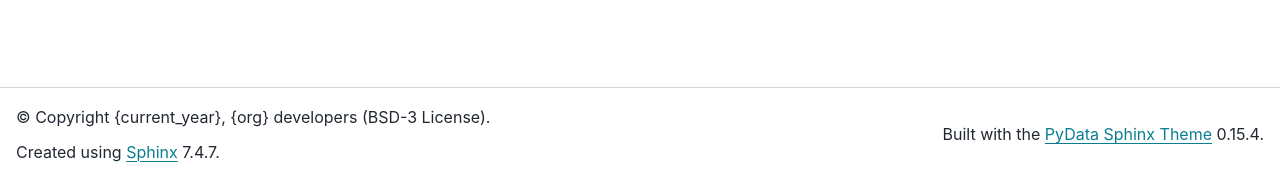
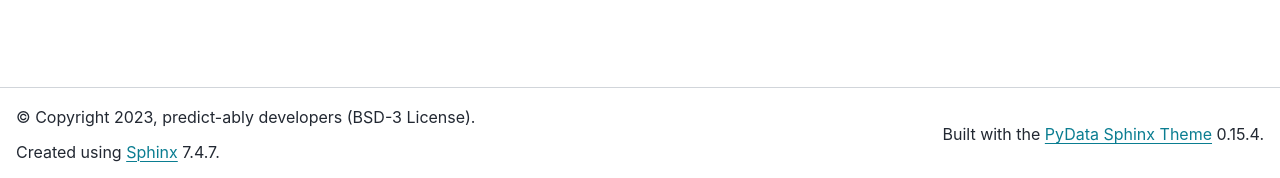
Before and after one commit to predict-ably/predictably, a Sphinx documentation site: the page built from docs/source/index.rst, in a window 1280 px wide. Shown: the part 719-897 px from the top of the page. Built offline with Sphinx 7.4.7 and the PyData theme 0.15.4, drawn with Linux system fonts in a browser that asks for light colours; comment, search, counter and statistics services are not loaded.

Commit message:
Fix developer copyright in docs

```diff
--- a/docs/source/conf.py
+++ b/docs/source/conf.py
@@ -14,7 +14,7 @@ if current_year > 2023:
 
 org = "predict-ably"
 project = "predictably"
-copyright = "{current_year}, {org} developers (BSD-3 License)"
+copyright = f"{current_year}, {org} developers (BSD-3 License)"
 author = "predict-ably developers"
 
 release = predictably.__version__
@@ -132,7 +132,7 @@ def linkcode_resolve(domain, info):
     if domain != "py" or not info["module"]:
         return None
     try:
-        filename = "{project}/%s#L%d-L%d" % find_source()
+        filename = f"{project}/%s#L%d-L%d" % find_source()
     except Exception:
         filename = info["module"].replace(".", "/") + ".py"
     return f"https://github.com/{org}/{project}/blob/{version_match}/{filename}"
```
